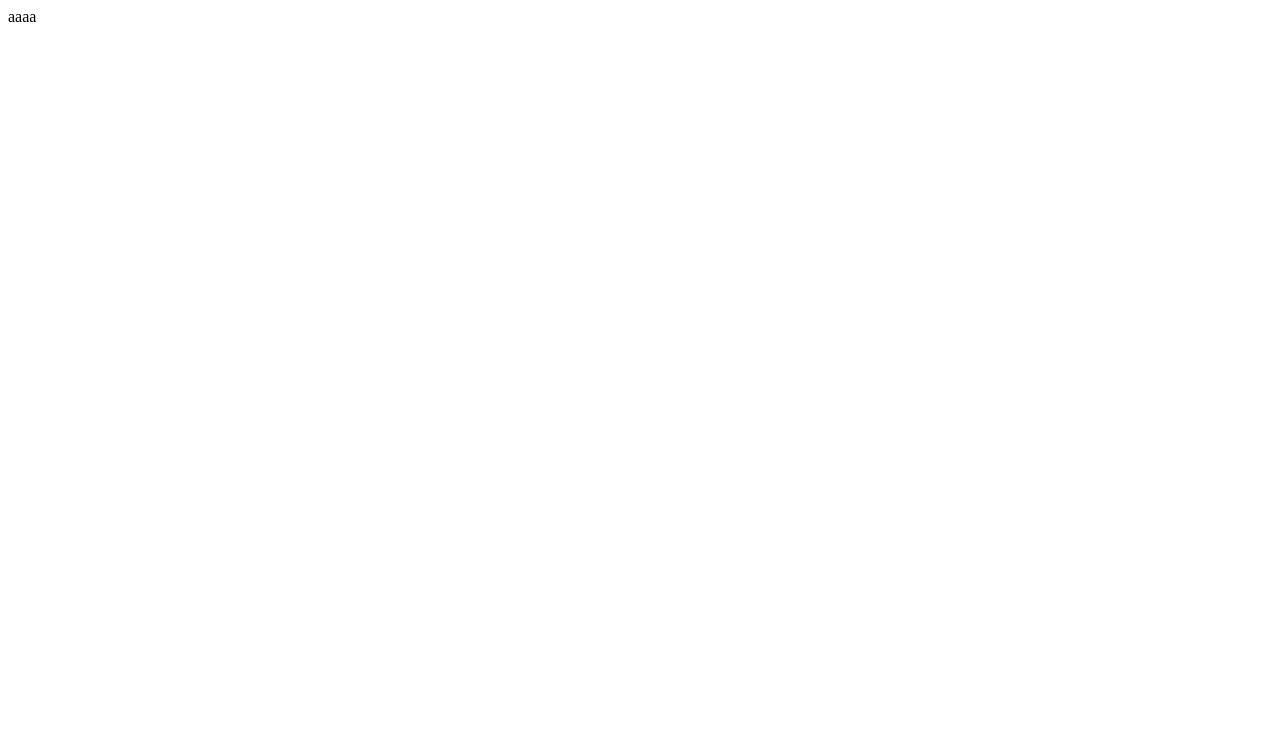
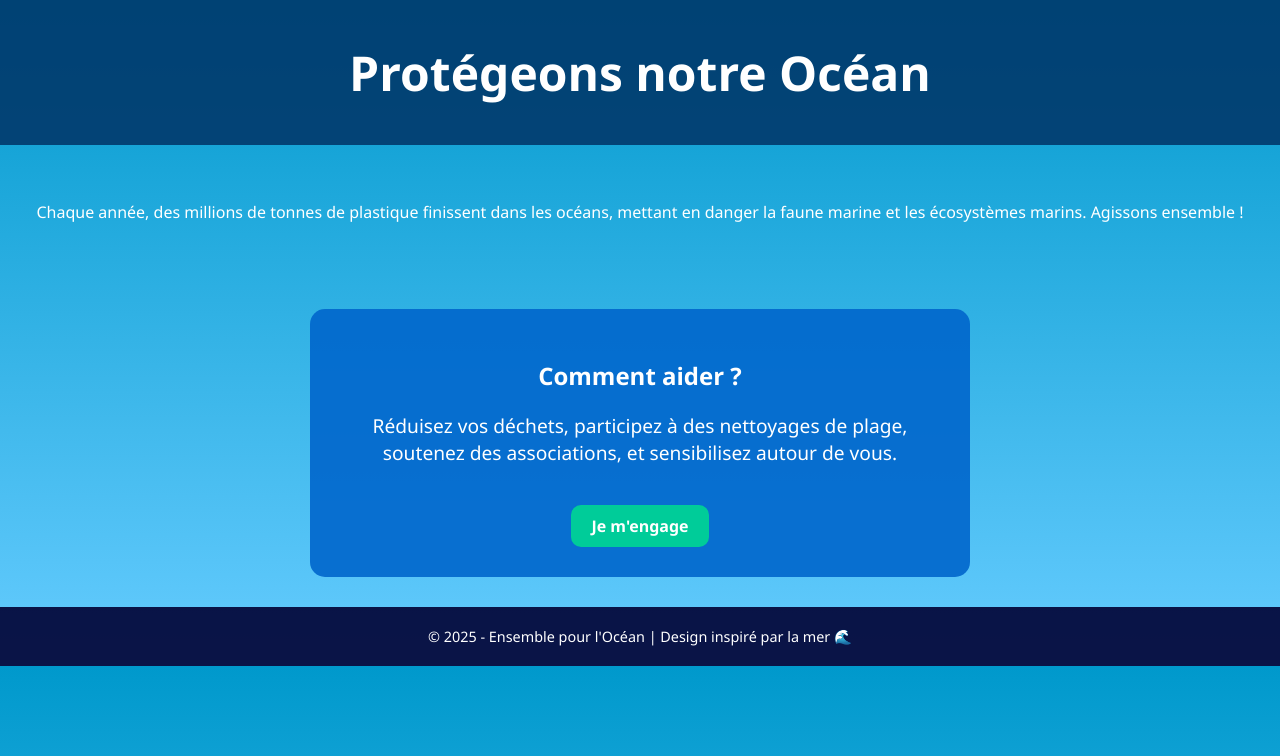
Before and after one commit to anama0502/Test-ubs, a plain HTML site: page index.html in a window 1280 px wide. Drawn offline with Linux system fonts and the light colour scheme.

Commit message:
index.html

```diff
--- a/index.html
+++ b/index.html
@@ -1 +1,81 @@
-aaaa
+<!DOCTYPE html>
+<html lang="fr">
+<head>
+  <meta charset="UTF-8">
+  <meta name="viewport" content="width=device-width, initial-scale=1.0">
+  <title>Protégeons l'Océan</title>
+  <style>
+    body {
+      margin: 0;
+      font-family: 'Segoe UI', Tahoma, Geneva, Verdana, sans-serif;
+      background: linear-gradient(to bottom, #0099cc, #66ccff);
+      color: #fff;
+      text-align: center;
+    }
+    header {
+      background-color: rgba(0, 51, 102, 0.85);
+      padding: 40px 20px;
+    }
+    header h1 {
+      font-size: 3em;
+      margin: 0;
+    }
+    section {
+      padding: 40px 20px;
+    }
+    .cta {
+      background-color: rgba(0, 102, 204, 0.9);
+      padding: 30px;
+      border-radius: 15px;
+      max-width: 600px;
+      margin: 30px auto;
+    }
+    .cta h2 {
+      margin-bottom: 20px;
+    }
+    .cta p {
+      font-size: 1.2em;
+    }
+    footer {
+      background-color: rgba(0, 0, 51, 0.9);
+      padding: 20px;
+      font-size: 0.9em;
+    }
+    a.button {
+      display: inline-block;
+      margin-top: 20px;
+      padding: 10px 20px;
+      background-color: #00cc99;
+      color: white;
+      text-decoration: none;
+      border-radius: 10px;
+      font-weight: bold;
+      transition: background 0.3s;
+    }
+    a.button:hover {
+      background-color: #009973;
+    }
+  </style>
+</head>
+<body>
+  <header>
+    <h1>Protégeons notre Océan</h1>
+  </header>
+
+  <section>
+    <p>Chaque année, des millions de tonnes de plastique finissent dans les océans, mettant en danger la faune marine et les écosystèmes marins. Agissons ensemble !</p>
+  </section>
+
+  <section class="cta">
+    <h2>Comment aider ?</h2>
+    <p>
+      Réduisez vos déchets, participez à des nettoyages de plage, soutenez des associations, et sensibilisez autour de vous.
+    </p>
+    <a href="#" class="button">Je m'engage</a>
+  </section>
+
+  <footer>
+    &copy; 2025 - Ensemble pour l'Océan | Design inspiré par la mer 🌊
+  </footer>
+</body>
+</html>
```
